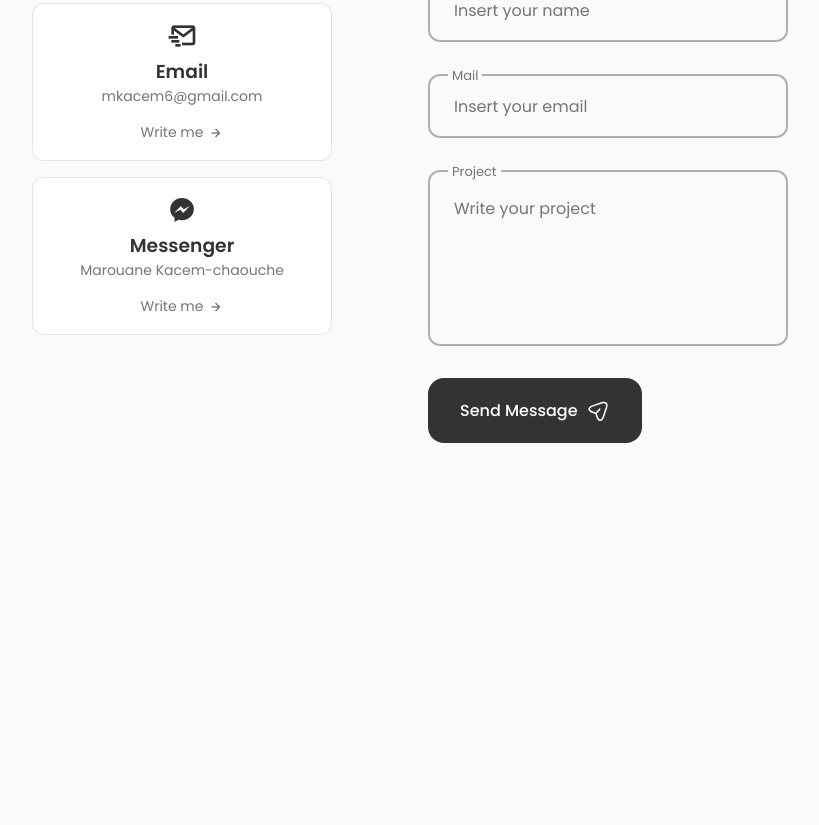
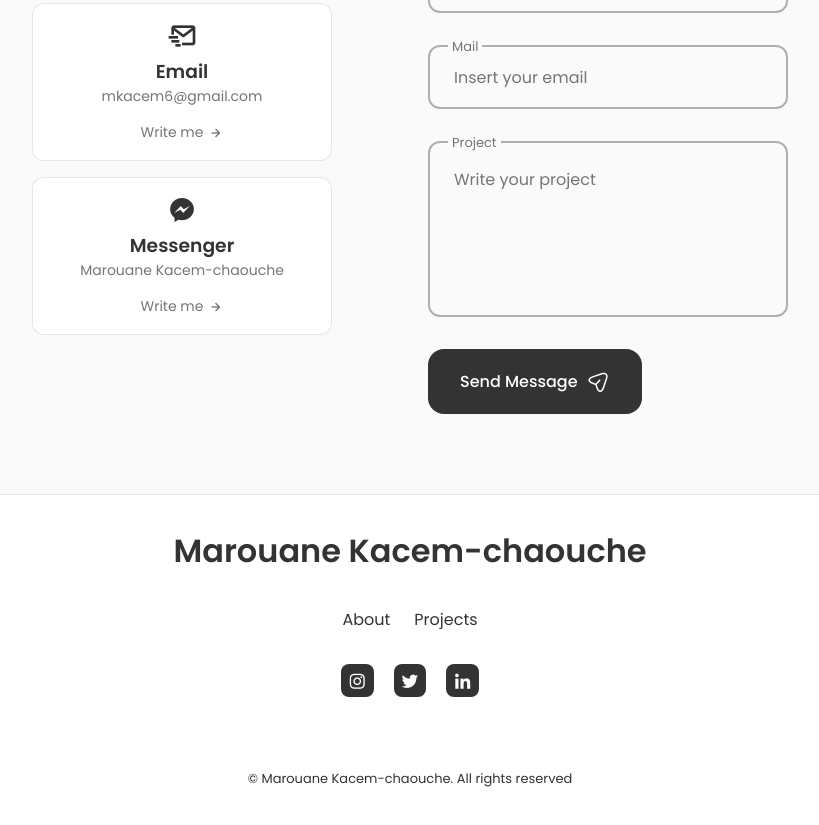
Before and after one commit to MajinM92160/portfolio-react, a React (Create React App) app: page / in a window 1280 px wide. Shown: the part 3910-4735 px from the top of the page, without its empty margins (230-1049 px from the left). Before the commit the page ends 4433 px from the top, so only its background shows below. Built offline with nearby package versions, Linux system fonts and the light colour scheme.

Commit message:
added my footer and my social in my footer

```diff
--- a/src/App.js
+++ b/src/App.js
@@ -7,6 +7,7 @@
 import Services from "./components/services/Services";
 import Qualifications from "./components/qualifications/Qualifications";
 import Contact from "./components/contact/Contact";
+import Footer from "./components/footer/Footer";
 
 const App = () => {
   return (
@@ -20,6 +21,7 @@
              <Services />
              <Qualifications />
              <Contact />
+             <Footer />
          </main>
       </>
   )
--- a/src/components/contact/Contact.jsx
+++ b/src/components/contact/Contact.jsx
@@ -49,7 +49,7 @@
                 </div>
 
                 <div className="contact__content">
-                    <h3 className="contact__content">Write me your project</h3>
+                    <h3 className="contact__content"></h3>
 
                     <form ref={form} onSubmit={sendEmail} className="contact__form">
                         <div className="contact__form-div">
--- /dev/null
+++ b/src/components/footer/Footer.jsx
@@ -0,0 +1,42 @@
+import React from 'react';
+import "./footer.css";
+
+function Footer(props) {
+    return (
+        <footer className="footer">
+            <div className="footer__container container">
+                <h1 className="footer__title">Marouane Kacem-chaouche</h1>
+
+                <ul className="footer__list">
+                    <li>
+                        <a href="#about" className="footer__link">About</a>
+                    </li>
+
+                    <li>
+                        <a href="#portfolio" className="footer__link">Projects</a>
+                    </li>
+                </ul>
+
+                <div className="footer__social">
+                    <a href="https://www.instagram.com/ashitaka808/" className="footer__social-link" target="_blank">
+                        <i className="bx bxl-instagram"></i>
+                    </a>
+
+                    <a href="https://twitter.com/Jubei92" className="footer__social-link" target="_blank">
+                        <i className="bx bxl-twitter"></i>
+                    </a>
+
+                    <a href="https://www.linkedin.com/in/marouane-kacem-chaouche/" className="footer__social-link" target="_blank">
+                        <i className="bx bxl-linkedin"></i>
+                    </a>
+                </div>
+
+                <span className="footer__copy">
+                    &#169; Marouane Kacem-chaouche. All rights reserved
+                </span>
+            </div>
+        </footer>
+    );
+}
+
+export default Footer;
--- /dev/null
+++ b/src/components/footer/footer.css
@@ -0,0 +1,66 @@
+.footer {
+    background-color: var(--container-color);
+    border-top: 1px solid rgba(0, 0, 0, 0.1);
+}
+
+.footer__container {
+    padding: 2rem 0 6rem;
+}
+
+.footer__title,
+.footer__link {
+    color: var(--title-color);
+}
+
+.footer__title {
+    text-align: center;
+    margin-bottom: var(--mb-2);
+}
+
+.footer__link:hover {
+    color: var(--title-color-dark);
+}
+
+.footer__list {
+    display: flex;
+    justify-content: center;
+    column-gap: 1.5rem;
+    margin-bottom: var(--mb-2);
+}
+
+.footer__social {
+    display: flex;
+    justify-content: center;
+    column-gap: 1.25rem;
+}
+
+.footer__social-link {
+    background-color: var(--title-color);
+    color: var(--container-color);
+    font-size: 1.25rem;
+    padding: 0.4rem;
+    border-radius: 0.5rem;
+    display: inline-flex;
+}
+
+.footer__social-link:hover {
+    background-color: var(--title-color-dark);
+}
+
+.footer__copy {
+    display: block;
+    margin-top: 4.5rem;
+    color: var(--title-color);
+    text-align: center;
+    font-size: var(--smaller-font-size);
+}
+
+/*===================== BREAKPOINTS ======================*/
+/* For large devices */
+@media screen and (max-width: 992px){
+    .footer__social-link{
+        padding: 0.25rem;
+        border-radius: 0.25rem;
+        font-size: 1rem;
+    }
+}
--- a/src/components/home/Social.jsx
+++ b/src/components/home/Social.jsx
@@ -15,7 +15,7 @@
                 <i className="uil uil-github-alt"></i>
             </a>
 
-            <a href="https://github.com/MajinM92160" className="home__social-icon" target="_blank">
+            <a href="" className="home__social-icon" target="_blank">
                 <i className="uil uil-camera"></i>
             </a>
 
```
